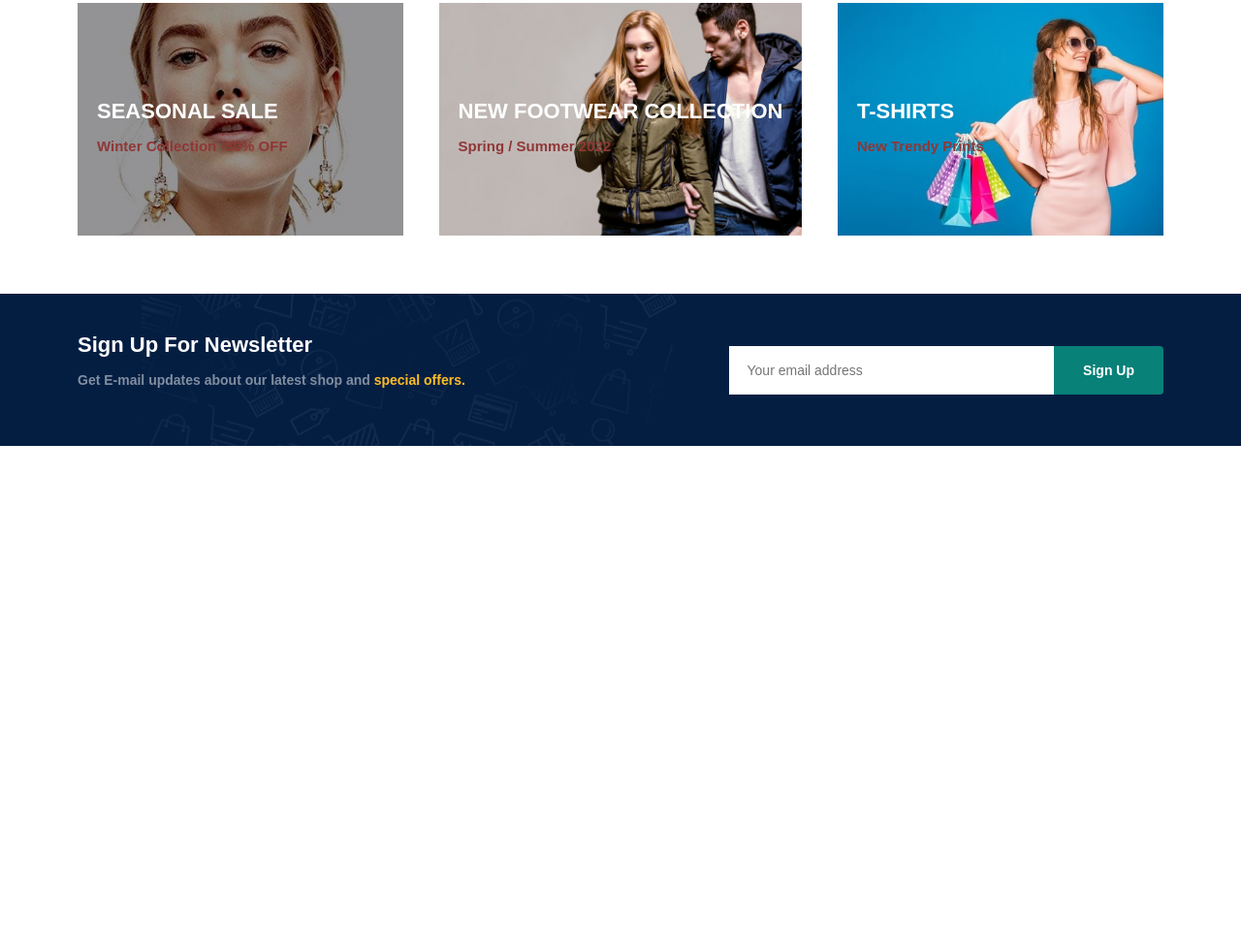
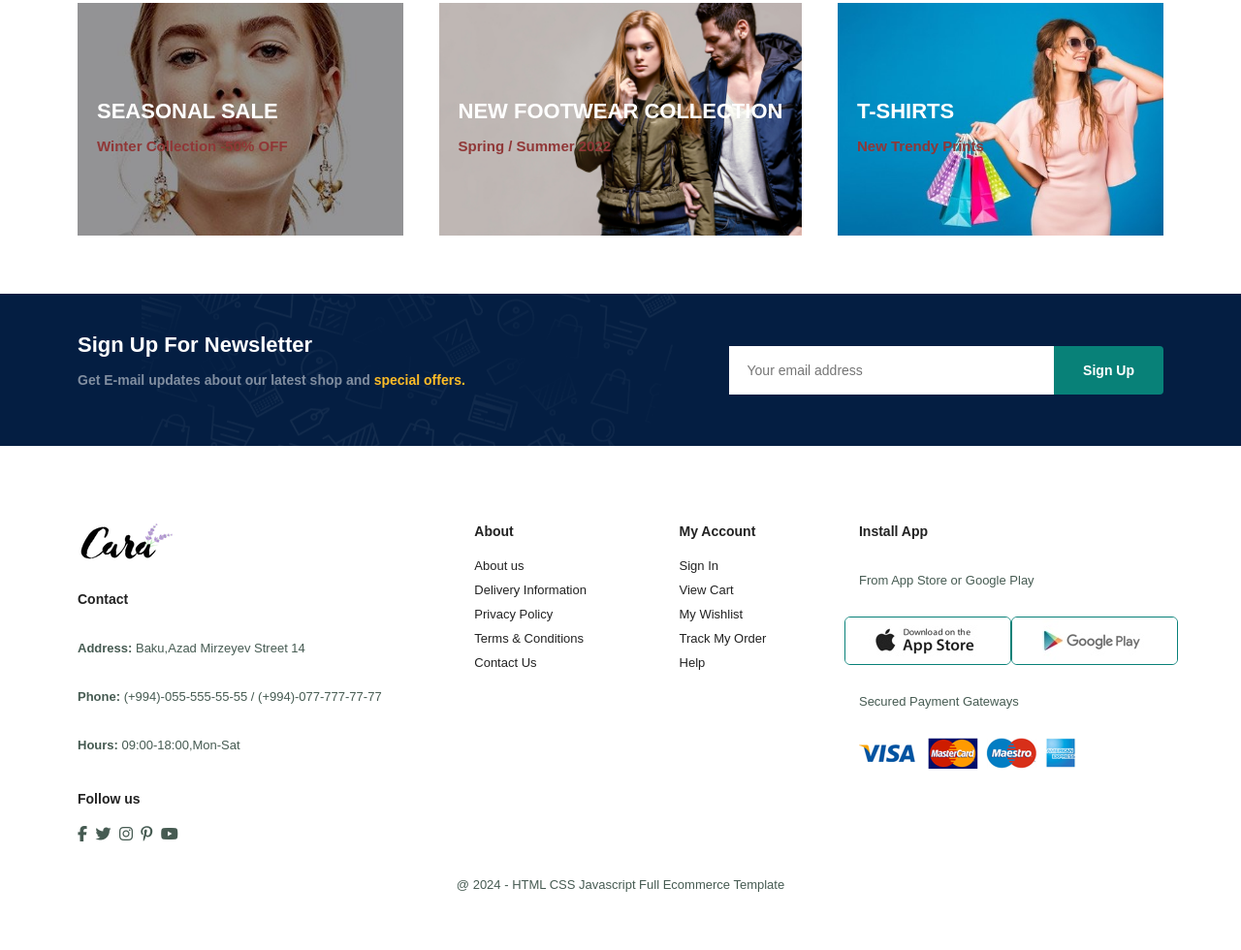
Before and after one commit to rashadalii/Full-Ecommerce-WebSite, a plain HTML site: page index.html in a window 1280 px wide. Shown: the part 9856-10836 px from the top of the page at 97% size. Before the commit the page ends 10356 px from the top, so only its background shows below. Drawn offline with nearby package versions, Linux system fonts and the light colour scheme.

Commit message:
footer is ready

```diff
--- a/index.html
+++ b/index.html
@@ -161,6 +161,56 @@
     </section>
 
 
+    <footer class="section-p1">
+        <div class="col-4">
+            <img class="logo" src="img/logo.png" alt="">
+            <h4>Contact</h4>
+            <p><strong>Address: </strong>Baku,Azad Mirzeyev Street 14</p>
+            <p><strong>Phone: </strong>(+994)-055-555-55-55 / (+994)-077-777-77-77</p>
+            <p><strong>Hours: </strong>09:00-18:00,Mon-Sat</p>
+            <div class="follow">
+                <h4>Follow us</h4>
+                <div class="icon">
+                    <i class="fab fa-facebook-f"></i>
+                    <i class="fab fa-twitter"></i>
+                    <i class="fab fa-instagram"></i>
+                    <i class="fab fa-pinterest-p"></i>
+                    <i class="fab fa-youtube"></i>
+                </div>
+            </div>
+        </div>
+        <div class="col-4">
+            <h4>About</h4>
+            <a href="#">About us</a>
+            <a href="#">Delivery Information</a>
+            <a href="#">Privacy Policy</a>
+            <a href="#">Terms & Conditions</a>
+            <a href="#">Contact Us</a>
+        </div>
+        <div class="col-4">
+            <h4>My Account</h4>
+            <a href="#">Sign In</a>
+            <a href="#">View Cart</a>
+            <a href="#">My Wishlist</a>
+            <a href="#">Track My Order</a>
+            <a href="#">Help</a>
+        </div>
+        <div class="col-4 install">
+            <h4>Install App</h4>
+            <p>From App Store or Google Play</p>
+            <div class="row">
+                <img src="img/app.jpg" alt="">
+                <img src="img/play.jpg" alt="">
+            </div>
+            <p>Secured Payment Gateways</p>
+            <img src="img/pay.png" alt="">
+        </div>
+
+    <div class="copyright">
+        <p>@ 2024 - HTML CSS Javascript Full Ecommerce Template</p>
+    </div>
+    </footer>
+
 
 
 
--- a/style.css
+++ b/style.css
@@ -467,3 +467,67 @@ button.white {
     display: flex;
     width: 40%;
 }
+
+footer{
+    display: flex;
+    flex-wrap: wrap;
+    justify-content: space-between;
+}
+
+footer .col-4{
+    display: flex;
+    flex-direction: column;
+    align-items: flex-start;
+    margin-bottom: 20px;
+}
+
+footer .logo{
+    margin-bottom: 30px;
+}
+
+footer h4{
+    font-size: 14px;
+    padding-bottom: 20px;
+}
+
+footer p {
+    font-size:13px;
+
+}
+
+footer a {
+    font-size: 13px;
+    margin: 0 0 8px 0;
+    color: #222;
+    margin-bottom: 10px;
+}
+
+footer .follow{
+    margin-top: 20px;
+}
+
+footer .follow i{
+    color: #465b52;
+    padding-right: 4px;
+    cursor: pointer;
+}
+
+footer .install  .row img {
+    border: 1px solid #088178;
+    border-radius: 6px;
+
+}
+
+footer .install img{
+    margin: 10px 0 15px 0;
+}
+
+footer .follow i:hover,
+footer a:hover{
+    color: #088178;
+}
+
+footer .copyright {
+    width: 100%;
+    text-align: center;
+}
```
Also changed, not shown: img/app.jpg (added), img/pay.png (added), img/play.jpg (added).
